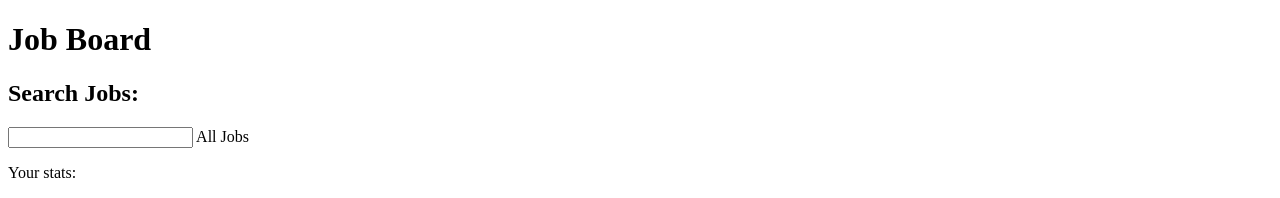
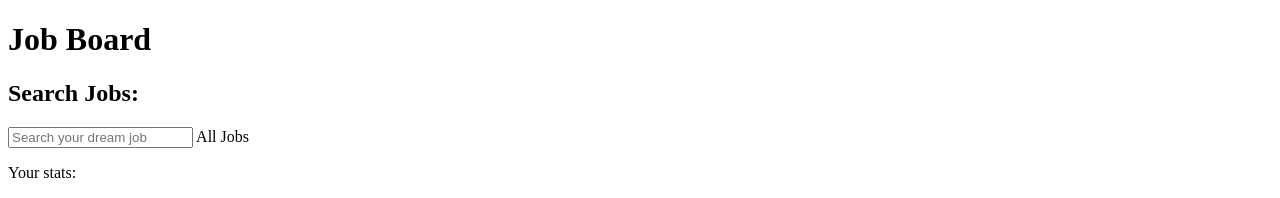
Before and after one commit to khanlifts/job-board, an Angular app: page / in a window 1280 px wide. Shown: the top 198 px of the page. Built offline with nearby package versions, Linux system fonts and the light colour scheme.

Commit message:
phase 2 module 4: Component Composition

```diff
--- a/src/app/app.html
+++ b/src/app/app.html
@@ -1,8 +1,9 @@
 <h1>{{ appTitle() }}</h1>
 
-<h2>Search Jobs:</h2>
-<input type="text" (input)="onSearch($event)">
-
+<job-search-input
+  (searchChanged)="onSearch($event)"
+  placeholder="Search your dream job"
+></job-search-input>
 @if(searchTerm().length > 0) {
   Results for: "{{searchTerm()}}" {{foundJobsString()}}
 } @else if (searchTerm().length > 0 && filteredJobs().length === 0) {
@@ -11,24 +12,12 @@
   All Jobs
 }
 
-<p>Your stats: </p>
-<p>{{statsFoundJobsString()}}</p>
+<job-stats
+  [selectedIndustry]="selectedIndustry()"
+  [statsFoundJobString]="statsFoundJobsString()"
+></job-stats>
 
-<p>Selected Industry:</p>
-@switch (selectedIndustry()) {
-  @case ('all') {
-    <p>All Jobs</p>
-  }
-  @case ('tech') {
-    <p>All Tech Jobs</p>
-  }
-}
-
-<h3>Jobs:</h3>
-
-@for (job of filteredJobs(); track job.title; let idx = $index) {
-  <job-card [id]="idx + 1" [title]="job.title" [company]="job.company"></job-card>
-}
+<job-list [jobs]="filteredJobs()"></job-list>
 
 <h3>Companies:</h3>
 @for(company of companies(); track $index) {
--- a/src/app/app.ts
+++ b/src/app/app.ts
@@ -1,10 +1,12 @@
 import {Component, computed, signal} from '@angular/core';
-import { JobCard } from '../components/job-card/job-card'
 import {CompanyCard} from '../components/company-card/company-card';
+import {JobList} from '../components/job-list/job-list';
+import {JobSearchInput} from '../components/job-search-input/job-search-input';
+import {JobStats} from '../components/job-stats/job-stats';
 
 @Component({
   selector: 'app-root',
-  imports: [JobCard, CompanyCard],
+  imports: [CompanyCard, JobList, JobSearchInput, JobStats],
   templateUrl: './app.html',
   styleUrl: './app.scss'
 })
@@ -19,8 +21,8 @@ export class App {
     return `${this.filteredJobs().length} Job${this.filteredJobs().length > 1 ? 's' : ''}`
   })
 
-  onSearch(event: Event) {
-    this.searchTerm.set((event.target as HTMLInputElement).value);
+  onSearch(searchString: string) {
+    this.searchTerm.set(searchString);
   }
 
   filteredJobs = computed(() => {
--- /dev/null
+++ b/src/components/job-list/job-list.html
@@ -0,0 +1,5 @@
+<h3 class="job-list">Jobs:</h3>
+
+@for (job of jobs(); track job.title; let idx = $index) {
+  <job-card [id]="idx + 1" [title]="job.title" [company]="job.company"></job-card>
+}
--- /dev/null
+++ b/src/components/job-list/job-list.scss
@@ -0,0 +1,3 @@
+.job-list {
+
+}
--- /dev/null
+++ b/src/components/job-list/job-list.ts
@@ -0,0 +1,17 @@
+import {Component, input, InputSignal} from '@angular/core';
+import {JobCard} from '../job-card/job-card';
+import {Job} from '../../utils/ts-utils';
+
+@Component({
+  selector: 'job-list',
+  templateUrl: './job-list.html',
+  styleUrl: './job-list.scss',
+  imports: [
+    JobCard
+  ],
+  standalone: true
+})
+export class JobList {
+
+  jobs: InputSignal<Job[]> = input.required();
+}
--- /dev/null
+++ b/src/components/job-search-input/job-search-input.html
@@ -0,0 +1,2 @@
+<h2 class="job-search-input">Search Jobs:</h2>
+<input type="text" [placeholder]="placeholder()" (input)="onSearchChanged($event)">
--- /dev/null
+++ b/src/components/job-search-input/job-search-input.scss
@@ -0,0 +1,3 @@
+.job-search-input {
+
+}
--- /dev/null
+++ b/src/components/job-search-input/job-search-input.ts
@@ -0,0 +1,20 @@
+import {Component, output, input} from '@angular/core';
+import {CommonModule} from '@angular/common';
+
+@Component({
+  selector: 'job-search-input',
+  templateUrl: './job-search-input.html',
+  styleUrl: './job-search-input.scss',
+  standalone: true,
+  imports: [CommonModule]
+})
+export class JobSearchInput {
+
+  searchChanged = output<string>();
+  placeholder = input<string>('');
+
+  onSearchChanged(event: Event) {
+    const searchInput = (event.target as HTMLInputElement).value;
+    this.searchChanged.emit(searchInput);
+  }
+}
--- /dev/null
+++ b/src/components/job-stats/job-stats.html
@@ -0,0 +1,12 @@
+<p>Your stats: </p>
+<p>{{statsFoundJobString()}}</p>
+
+<p>Selected Industry:</p>
+@switch (selectedIndustry()) {
+  @case ('all') {
+    <p>All Jobs</p>
+  }
+  @case ('tech') {
+    <p>All Tech Jobs</p>
+  }
+}
--- /dev/null
+++ b/src/components/job-stats/job-stats.scss
@@ -0,0 +1,3 @@
+.job-stats {
+  border: 1px solid green;
+}
--- /dev/null
+++ b/src/components/job-stats/job-stats.ts
@@ -0,0 +1,14 @@
+import {Component, input, InputSignal} from '@angular/core';
+
+@Component({
+  selector: 'job-stats',
+  templateUrl: './job-stats.html',
+  styleUrl: './job-stats.scss',
+  standalone: true
+})
+export class JobStats {
+  searchTerm: InputSignal<string> = input<string>('');
+  jobCount: InputSignal<number | undefined> = input<number | undefined>();
+  selectedIndustry = input('all');
+  statsFoundJobString = input<string>('');
+}
--- /dev/null
+++ b/src/utils/ts-utils.ts
@@ -0,0 +1,4 @@
+export interface Job {
+  title: string;
+  company: string;
+}
```
